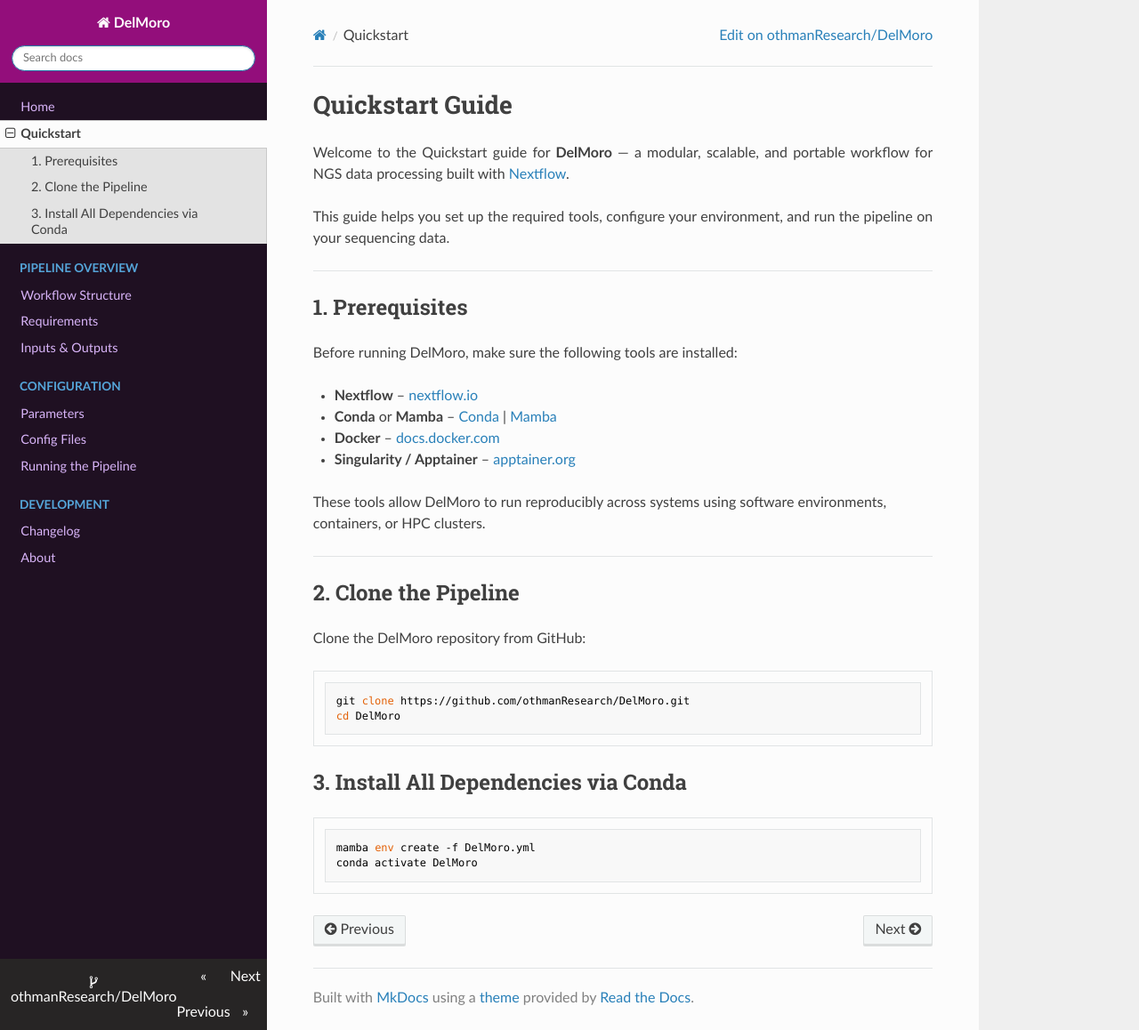
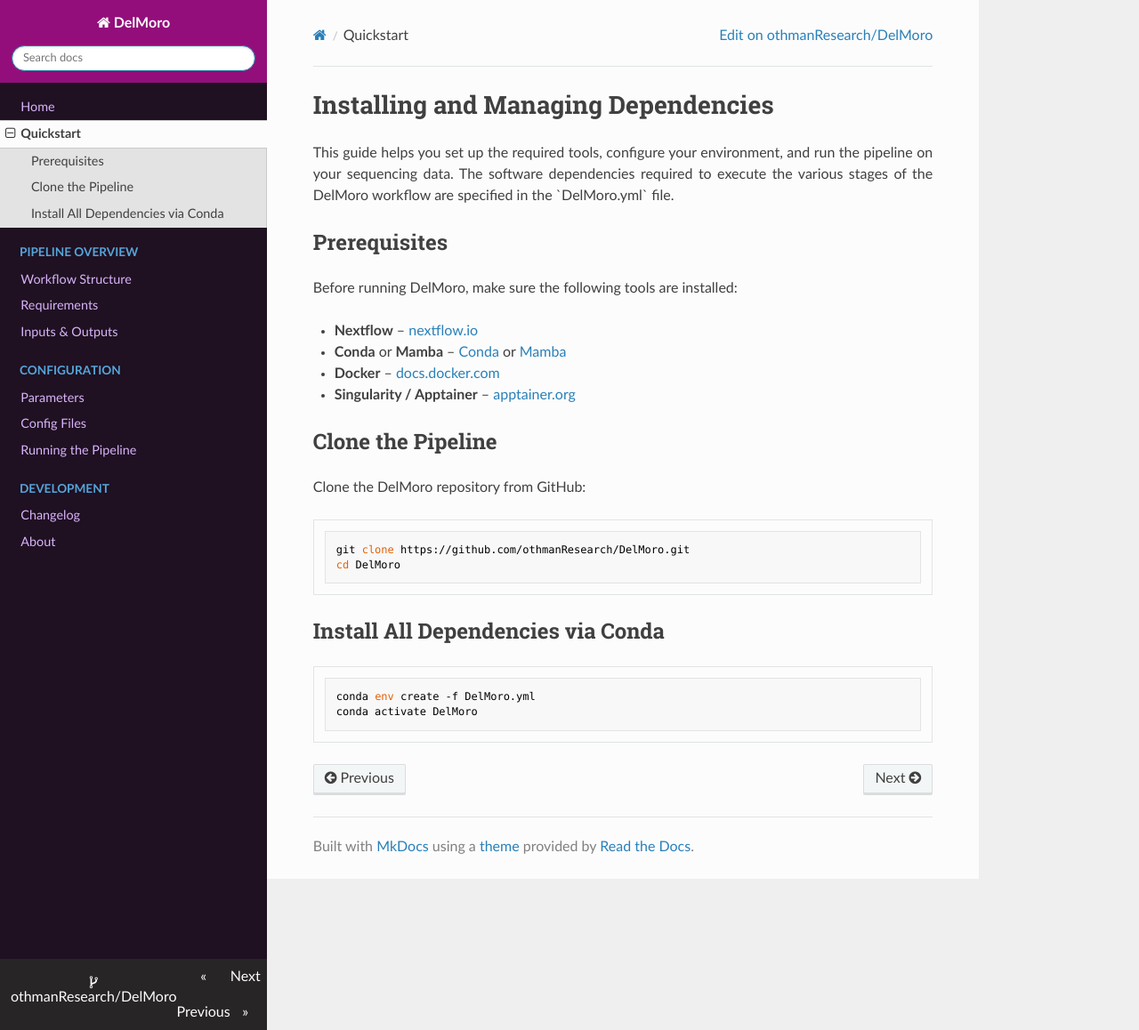
Before and after one commit to othmanResearch/DelMoro, an MkDocs documentation site: the page built from docs/1quickstart.md, in a window 1280 px wide and 1158 px high. Shown: the whole window at 89% size. Built offline with MkDocs 1.6.1, drawn with Linux system fonts in a browser that asks for light colours; nearby versions of some CDN libraries.

Commit message:
remove certain parts

````diff
--- a/docs/1quickstart.md
+++ b/docs/1quickstart.md
@@ -1,29 +1,21 @@
-# Quickstart Guide
+# Installing and Managing Dependencies
 
 <div style="text-align: justify;">
 
-<p>Welcome to the Quickstart guide for <strong>DelMoro</strong> — a modular, scalable, and portable workflow for NGS data processing built with <a href="https://www.nextflow.io/">Nextflow</a>.</p>
-
-<p>This guide helps you set up the required tools, configure your environment, and run the pipeline on your sequencing data.</p>
+<p>This guide helps you set up the required tools, configure your environment, and run the pipeline on your sequencing data. The software dependencies required to execute the various stages of the DelMoro workflow are specified in the `DelMoro.yml` file.</p>
 
 </div>
 
----
-
-## 1. Prerequisites
+## Prerequisites
 
 Before running DelMoro, make sure the following tools are installed:
 
 - **Nextflow** – [nextflow.io](https://www.nextflow.io/)
-- **Conda** or **Mamba** – [Conda](https://docs.conda.io/en/latest/miniconda.html) | [Mamba](https://mamba.readthedocs.io/en/latest/)
+- **Conda** or **Mamba** – [Conda](https://docs.conda.io/en/latest/miniconda.html) or [Mamba](https://mamba.readthedocs.io/en/latest/)
 - **Docker** – [docs.docker.com](https://docs.docker.com/get-docker/)
 - **Singularity / Apptainer** – [apptainer.org](https://apptainer.org/)
 
-These tools allow DelMoro to run reproducibly across systems using software environments, containers, or HPC clusters.
-
----
-
-## 2. Clone the Pipeline
+## Clone the Pipeline
 
 Clone the DelMoro repository from GitHub:
 
@@ -32,9 +24,9 @@
 cd DelMoro
 ```
 
-## 3. Install All Dependencies via Conda
+## Install All Dependencies via Conda
 
 ```bash
-mamba env create -f DelMoro.yml
+conda env create -f DelMoro.yml
 conda activate DelMoro
 ```
````
